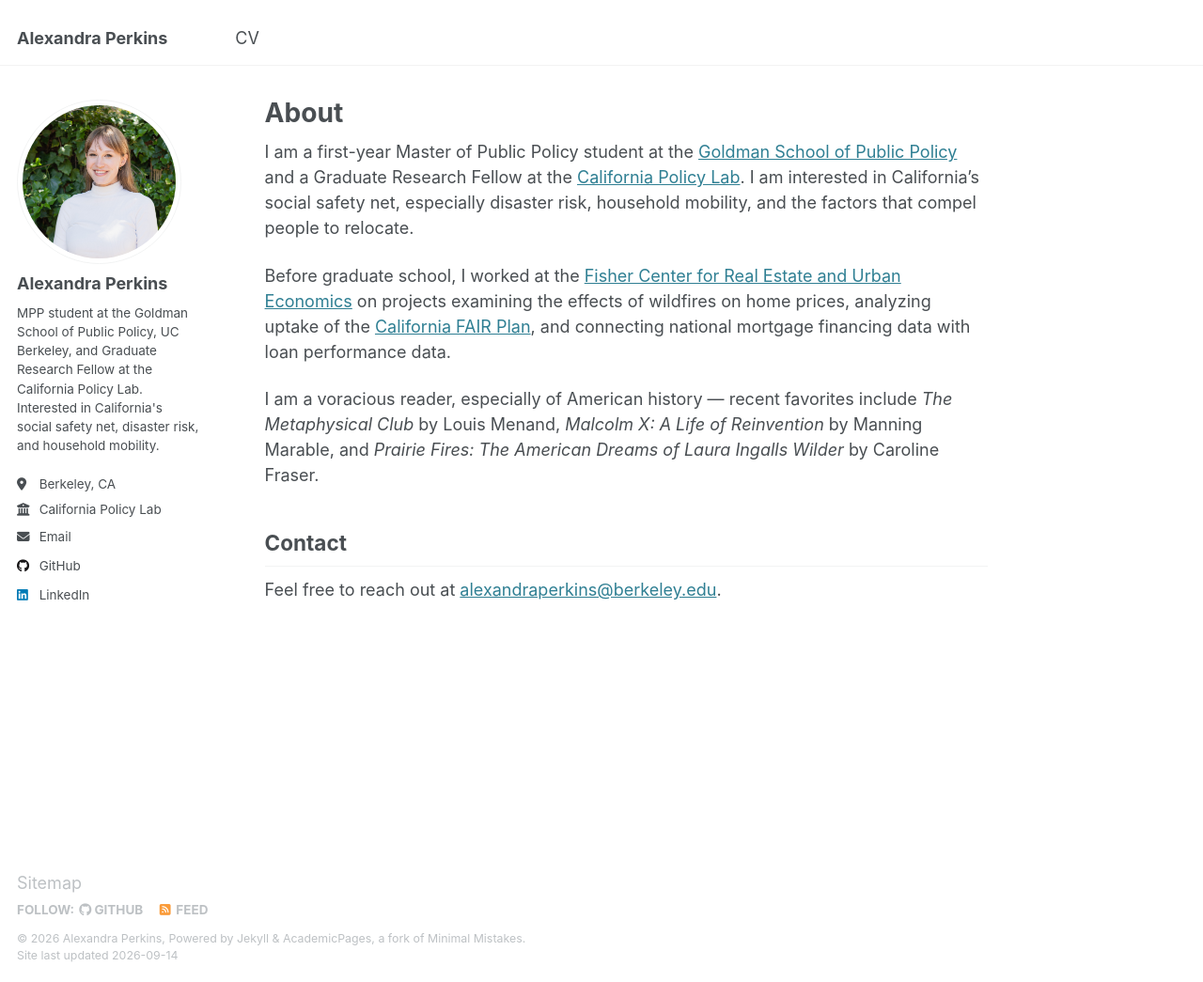
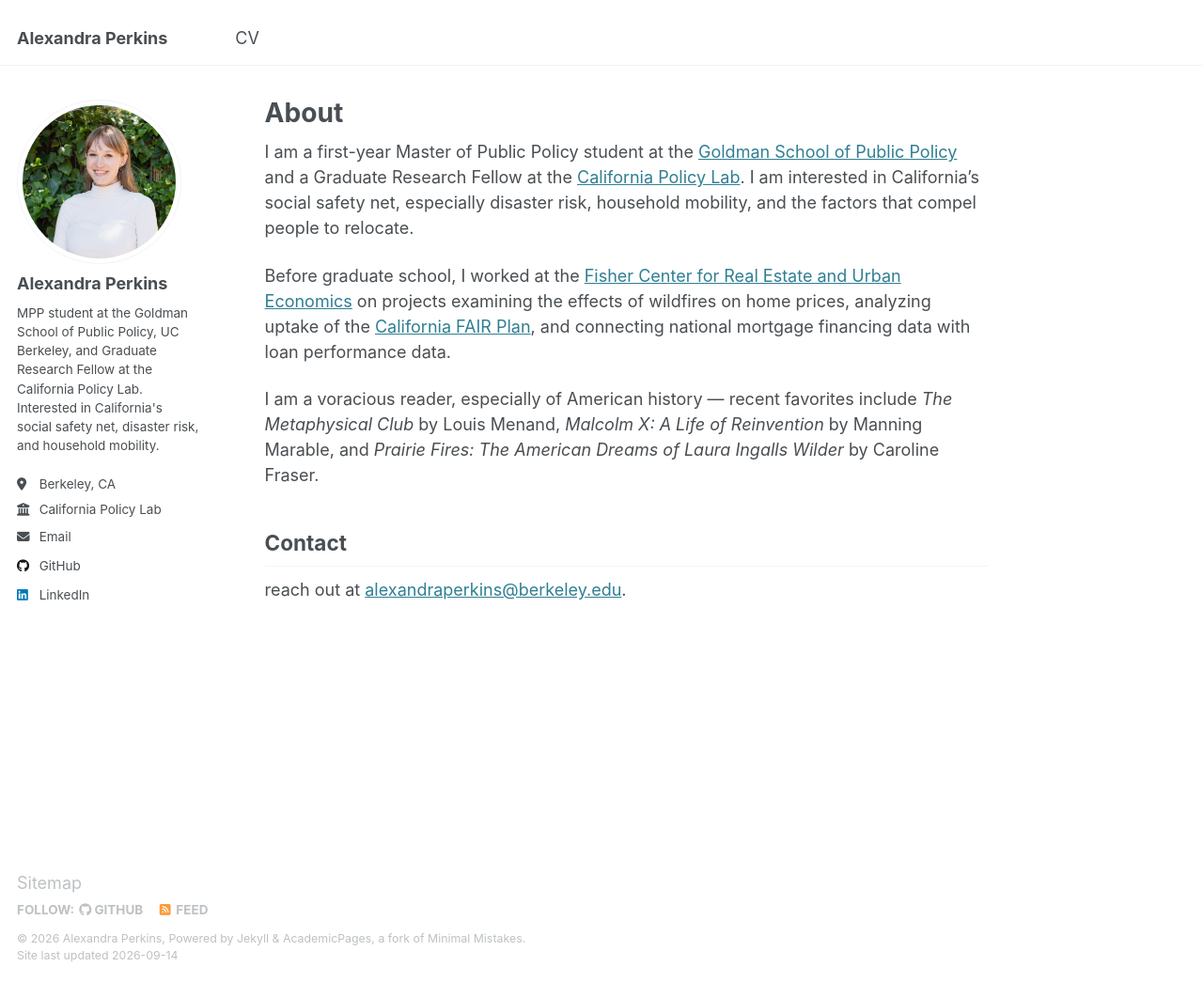
Before and after one commit to perkinsalex/perkinsalex.github.io, a Jekyll site: the page built from _pages/about.md, in a window 1280 px wide and 1045 px high. Shown: the whole window at 94% size. Built offline with Jekyll 4.4.1, drawn with Linux system fonts in a browser that asks for light colours.

Commit message:
Update about.md

```diff
--- a/_pages/about.md
+++ b/_pages/about.md
@@ -16,4 +16,4 @@ I am a voracious reader, especially of American history — recent favorites inc
 
 ## Contact
 
-Feel free to reach out at [alexandraperkins@berkeley.edu](mailto:alexandraperkins@berkeley.edu).
+reach out at [alexandraperkins@berkeley.edu](mailto:alexandraperkins@berkeley.edu).
```
